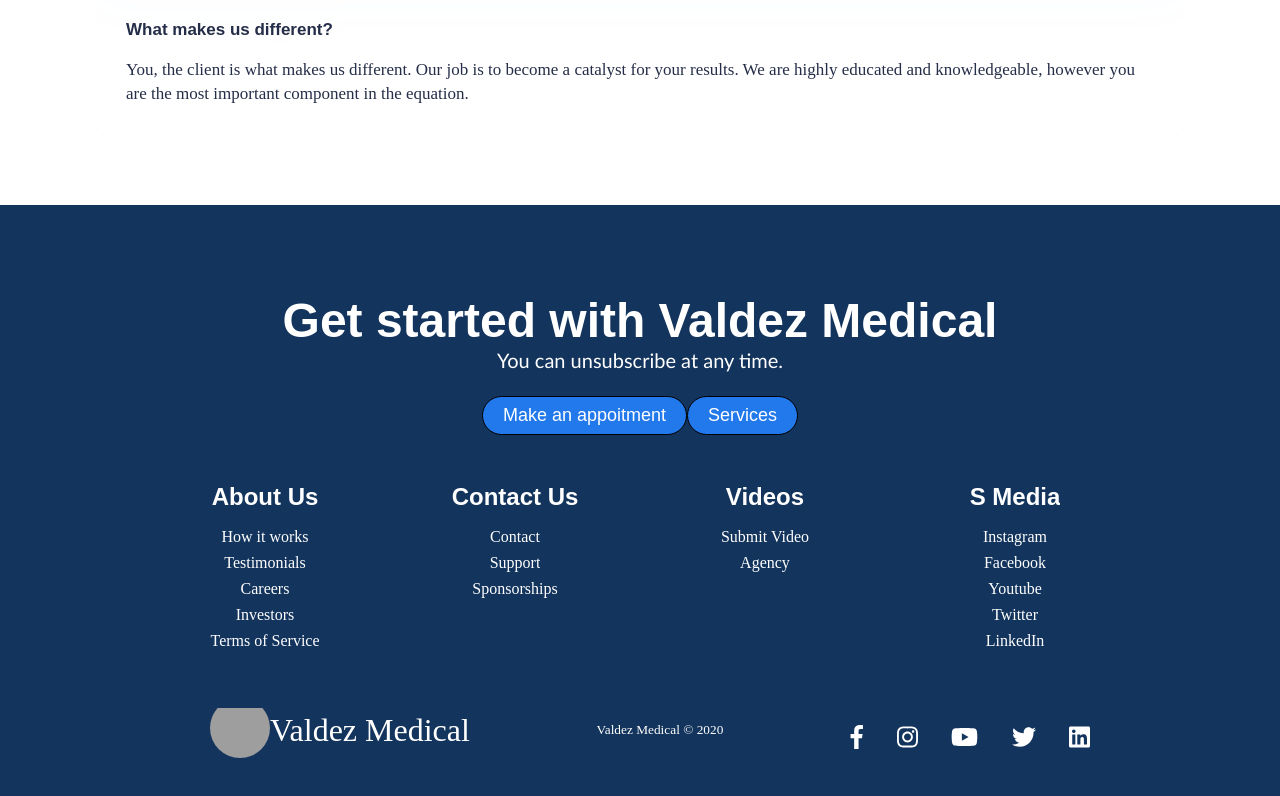
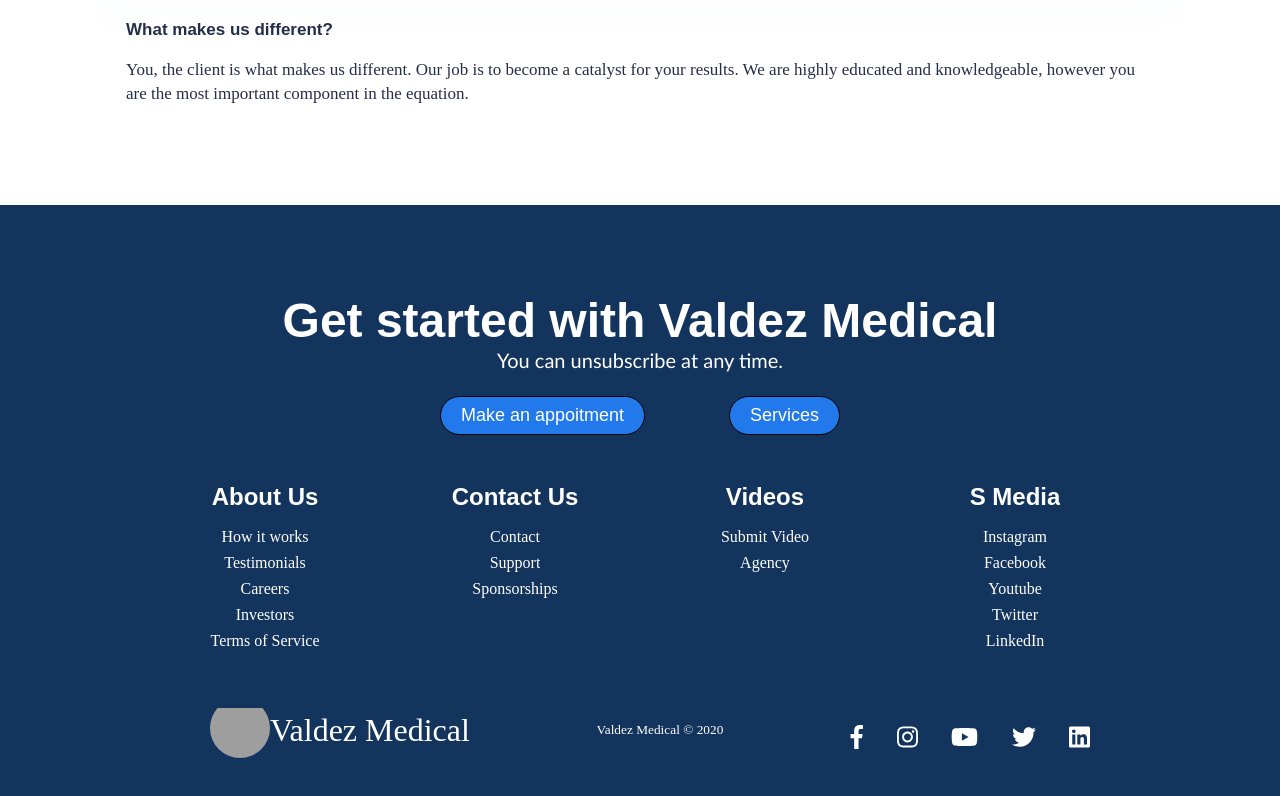
Before and after one commit to RafaS92/valdez-medical, a React (Create React App) app: page /services in a window 1280 px wide. Shown: the part 2321-3117 px from the top of the page. Built offline with nearby package versions, Linux system fonts and the light colour scheme; grey boxes are pictures that could not be loaded.

Commit message:
home page ready

```diff
--- a/src/App.js
+++ b/src/App.js
@@ -1,10 +1,10 @@
 import "./App.css";
-import Home from "./components/Home";
 import { I18nProvider, LOCALES } from "./i18n";
 import { BrowserRouter as Router, Switch, Route } from "react-router-dom";
 import Navbar from "./components/Navbar";
 import Services from "./components/Services";
 import Footer from "./components/Footer";
+import Home from "./components/Home";
 
 function App() {
   return (
--- a/src/components/Footer.css
+++ b/src/components/Footer.css
@@ -35,24 +35,18 @@
   font-size: 20px;
 }
 
-.footer-input {
-  padding: 8px 20px;
-  border-radius: 2px;
-  margin-right: 10px;
-  outline: none;
-  border: none;
-  font-size: 18px;
-  margin-bottom: 16px;
-  border: 1px solid rgb(255, 255, 255);
-  width: 200px;
-}
-
 .footer-links {
   width: 100%;
   max-width: 1000px;
   display: flex;
   justify-content: center;
   border-radius: 25px;
+}
+
+.input-areas {
+  display: flex;
+  justify-content: space-between;
+  width: 400px;
 }
 
 .footer-link-wrapper {
--- a/src/components/Footer.jsx
+++ b/src/components/Footer.jsx
@@ -14,10 +14,8 @@
           You can unsubscribe at any time.
         </p>
         <div className="input-areas">
-          <form>
-            <Button buttonStyle="btn--outline">Make an appoitment</Button>
-            <Button buttonStyle="btn--outline">Services</Button>
-          </form>
+          <Button buttonStyle="btn--outline">Make an appoitment</Button>
+          <Button buttonStyle="btn--outline">Services</Button>
         </div>
       </section>
       <div class="footer-links">
--- a/src/components/Home.jsx
+++ b/src/components/Home.jsx
@@ -1,10 +1,10 @@
 import React from "react";
 import { I18nProvider, LOCALES } from "../i18n";
 import translate from "../i18n/translate";
-import Carousel from "./Carousel";
-import Footer from "./Footer";
+import Carousel from "../components/Carousel";
+import Footer from "../components/Footer";
 import "./Home.css";
-import LateralSections from "./LateralSections";
+import LateralSections from "../components/LateralSections";
 
 function Home() {
   return (
--- a/src/components/LateralSections.css
+++ b/src/components/LateralSections.css
@@ -12,6 +12,7 @@
   height: 400px;
   width: 400px;
   flex: 0.5;
+  border-radius: 35px;
   box-shadow: 0 19px 20px rgba(0, 0, 0, 0.404);
 }
 
@@ -40,6 +41,7 @@
   height: 400px;
   width: 400px;
   flex: 0.5;
+  border-radius: 35px;
   box-shadow: 0 19px 20px rgba(0, 0, 0, 0.404);
 }
 
```
